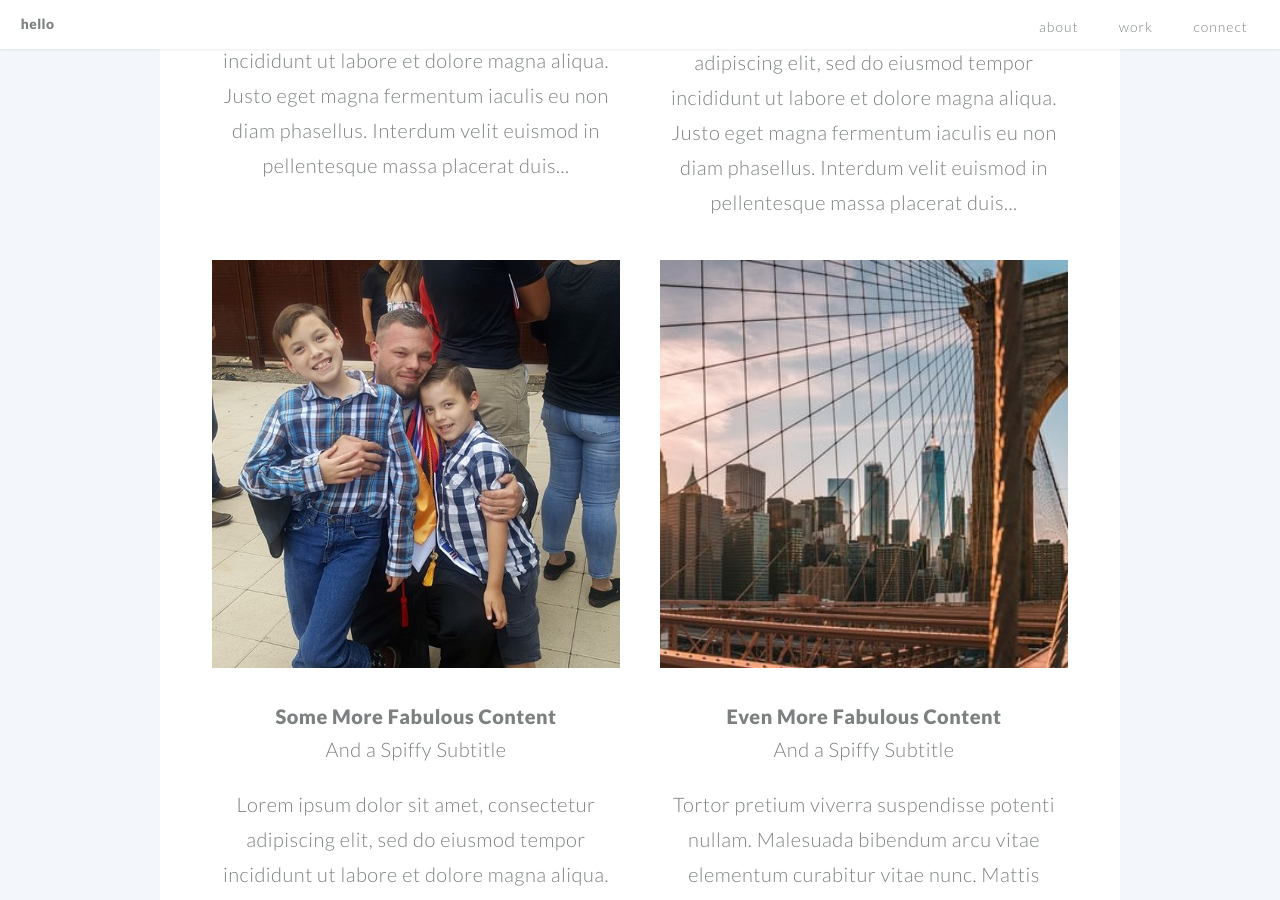
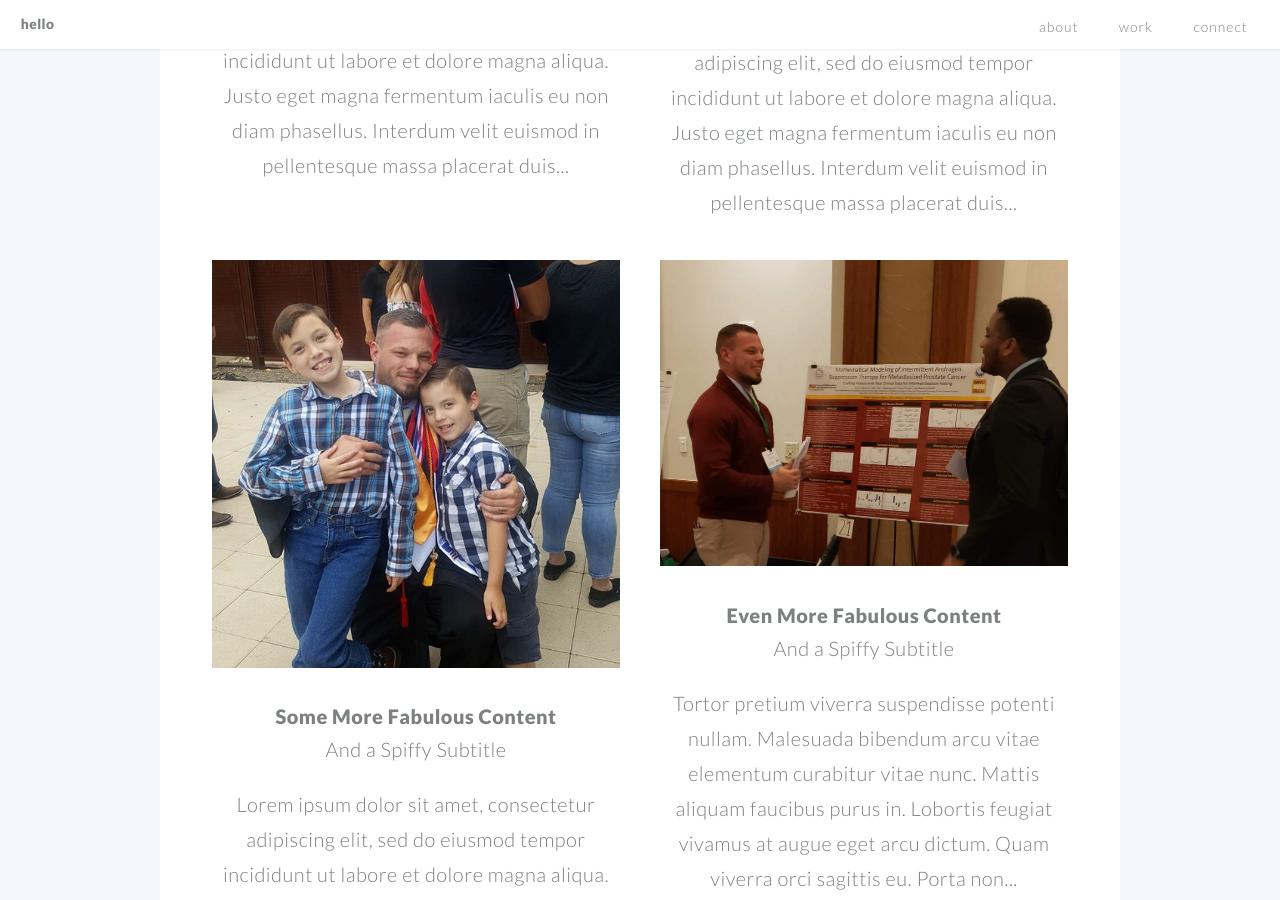
Before and after one commit to jben33/jben33.github.io, a Jekyll site: the page built from index.md, in a window 1280 px wide and 900 px high, scrolled down 2398 px. Built offline with Jekyll 4.4.1, drawn with Linux system fonts in a browser that asks for light colours.

Commit message:
Update work.yml

```diff
--- a/_data/work.yml
+++ b/_data/work.yml
@@ -11,7 +11,7 @@ work:
       - item: example2.html
         image: images/daddy1.jpg
       - item: example3.html
-        image: /images/NYC4.jpg
+        image: images/REU1.jpg
   - category: Los Angeles
     items:
       - item: example.html
```
